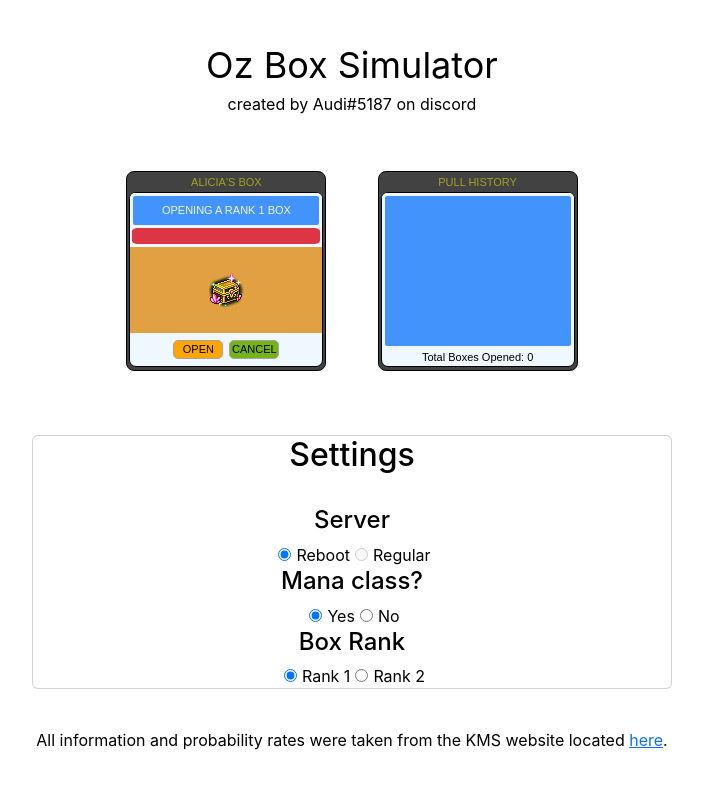
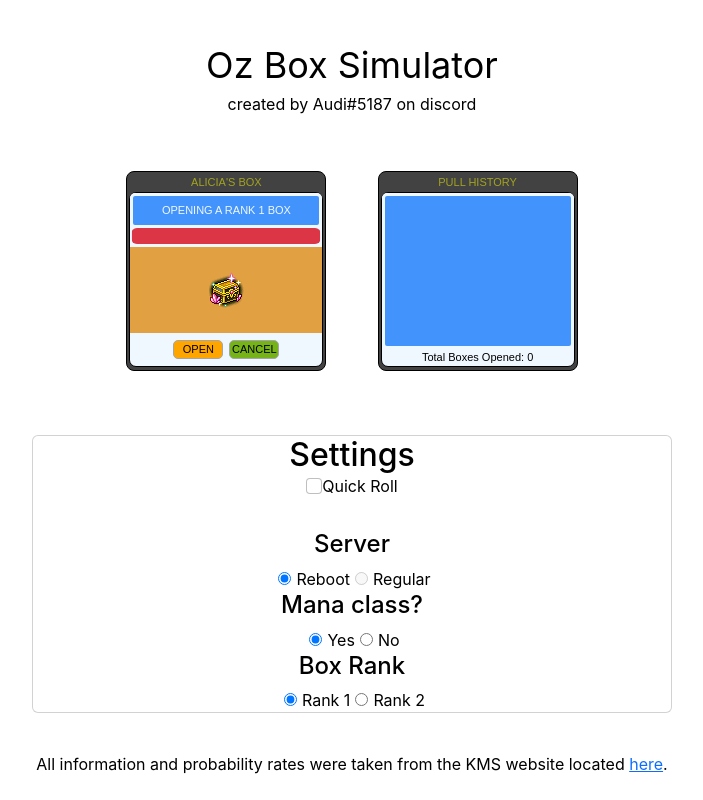
Before and after one commit to Ascix/oz-box-simulator, a React (Create React App) app: page / in a window 1280 px wide. Shown: the whole page, without its empty margins (288-991 px from the left). Built offline with nearby package versions, Linux system fonts and the light colour scheme.

Commit message:
added quick roll

```diff
--- a/src/App.css
+++ b/src/App.css
@@ -120,6 +120,10 @@
   margin-top: 5%;
 }
 
+.form h2 {
+  margin: 0
+}
+
 .server {
   margin-top: 5%;
 }
--- a/src/App.js
+++ b/src/App.js
@@ -8,6 +8,7 @@ import { Rank2 } from "./components/Rank2";
 function App() {
   const [rank, setRank] = useState("Rank1");
   const [mana, setMana] = useState("Yes");
+  const [quickRoll, setQuickRoll] = useState(false)
   const [text, setText] = useState(null);
   const [loading, setLoading] = useState("100");
   const [disabled, setDisabled] = useState(false);
@@ -130,12 +131,6 @@ function App() {
   }, [history]);
 
   const handleOpen = () => {
-    setLoading(null);
-    setText(null);
-    setDisabled(true);
-    setTimeout(() => {
-      Progress();
-    }, 450);
     const reward = GeneratePrize();
     let level = "";
     if (
@@ -147,12 +142,22 @@ function App() {
     } else {
       level = ` (${GenerateLevel()})`;
     }
-    setTimeout(() => {
-      setItem(reward?.replace(/ /g, ""));
-      setText(reward + level);
+    if (quickRoll) {
       setHistory([...history, reward + level]);
-      setRolled(true);
-    }, 3900);
+    } else {
+      setLoading(null);
+      setText(null);
+      setDisabled(true);
+      setTimeout(() => {
+        Progress();
+      }, 450);
+      setTimeout(() => {
+        setItem(reward?.replace(/ /g, ""));
+        setText(reward + level);
+        setHistory([...history, reward + level]);
+        setRolled(true);
+      }, 3900);
+    }
   };
 
   const handleReset = () => {
@@ -168,6 +173,10 @@ function App() {
 
   const handleMana = (e) => {
     setMana(e.target.value);
+  };
+
+  const handleQuickRoll = (e) => {
+    setQuickRoll(!quickRoll);
   };
 
   return (
@@ -226,6 +235,12 @@ function App() {
       <Card className="d-flex mx-auto form" style={{ width: "50vw" }}>
         <form>
           <h2>Settings</h2>
+          <div onChange={handleQuickRoll}>
+          <input className="form-check-input" type="checkbox" value="" id="quickRoll" checked={quickRoll}/>
+          <label className="form-check-label" for="quickRoll">
+            Quick Roll
+          </label>
+          </div>
           <div className="server">
             <h4>Server</h4>
             <div className="radios">
@@ -292,6 +307,7 @@ function App() {
               <label htmlFor="box-2">Rank 2</label>
             </div>
           </div>
+
         </form>
       </Card>
       <div className="info">
```
